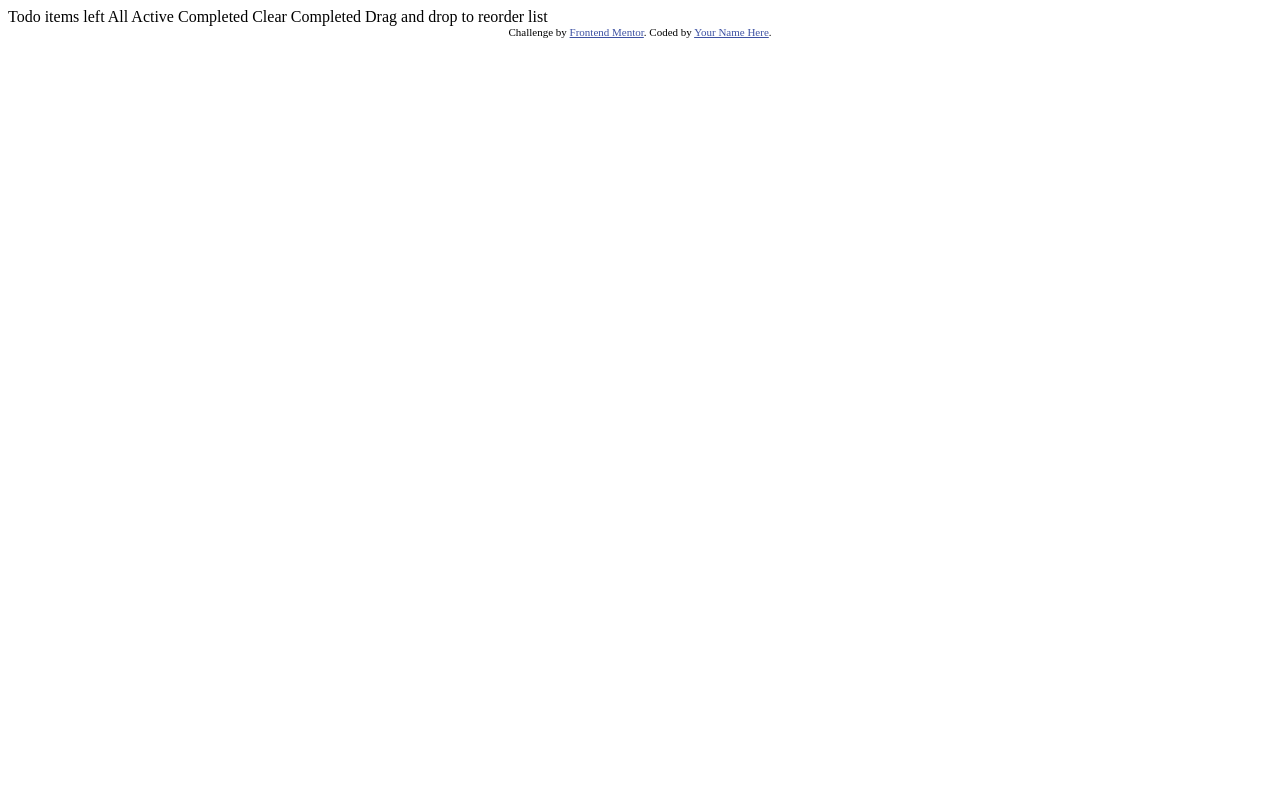
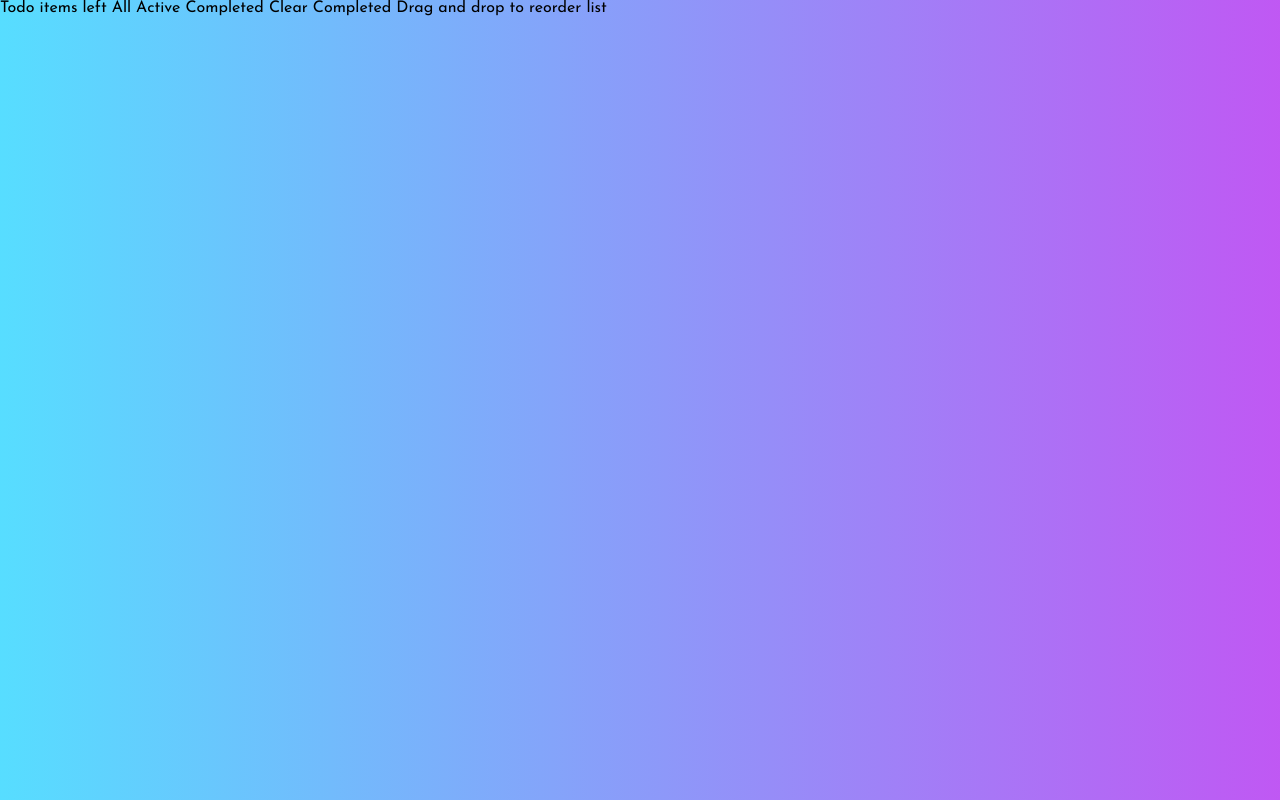
Before and after one commit to akwrigh7/To-Do_App, a plain HTML site: page index.html in a window 1280 px wide. Drawn offline with Linux system fonts and the light colour scheme.

Commit message:
added css reset and root variables

```diff
--- a/index.html
+++ b/index.html
@@ -1,36 +1,30 @@
 <!DOCTYPE html>
 <html lang="en">
     <head>
-  <meta charset="UTF-8">
-  <meta name="viewport" content="width=device-width, initial-scale=1.0"> <!-- displays site properly based on user's device -->
-
-  <link rel="icon" type="image/png" sizes="32x32" href="./images/favicon-32x32.png">
-
+        <meta charset="UTF-8" />
+        <meta name="viewport" content="width=device-width, initial-scale=1.0" />
+        <!-- displays site properly based on user's device -->
+        <meta name="author" content="Alex Wright" />
+        <link rel="stylesheet" href="styles.css" />
+        <link rel="preconnect" href="https://fonts.googleapis.com" />
+        <link rel="preconnect" href="https://fonts.gstatic.com" crossorigin />
+        <link
+            href="https://fonts.googleapis.com/css2?family=Josefin+Sans:ital,wght@0,100..700;1,100..700&display=swap"
+            rel="stylesheet"
+        />
+        <link
+            rel="icon"
+            type="image/png"
+            sizes="32x32"
+            href="./images/favicon-32x32.png"
+        />
         <title>Frontend Mentor | Todo app</title>
-
-  <!-- Feel free to remove these styles or customise in your own stylesheet 👍 -->
-  <style>
-    .attribution { font-size: 11px; text-align: center; }
-    .attribution a { color: hsl(228, 45%, 44%); }
-  </style>
     </head>
     <body>
-
         Todo
 
-  <!-- Add dynamic number --> items left
-
-  All
-  Active
-  Completed
-
-  Clear Completed
-
-  Drag and drop to reorder list
-
-  <div class="attribution">
-    Challenge by <a href="https://www.frontendmentor.io?ref=challenge" target="_blank">Frontend Mentor</a>.
-    Coded by <a href="#">Your Name Here</a>.
-  </div>
+        <!-- Add dynamic number -->
+        items left All Active Completed Clear Completed Drag and drop to reorder
+        list
     </body>
 </html>
--- /dev/null
+++ b/styles.css
@@ -0,0 +1,154 @@
+html,
+body,
+div,
+span,
+applet,
+object,
+iframe,
+h1,
+h2,
+h3,
+h4,
+h5,
+h6,
+p,
+blockquote,
+pre,
+a,
+abbr,
+acronym,
+address,
+big,
+cite,
+code,
+del,
+dfn,
+em,
+img,
+ins,
+kbd,
+q,
+s,
+samp,
+small,
+strike,
+strong,
+sub,
+sup,
+tt,
+var,
+b,
+u,
+i,
+center,
+dl,
+dt,
+dd,
+ol,
+ul,
+li,
+fieldset,
+form,
+label,
+legend,
+table,
+caption,
+tbody,
+tfoot,
+thead,
+tr,
+th,
+td,
+article,
+aside,
+canvas,
+details,
+embed,
+figure,
+figcaption,
+footer,
+header,
+hgroup,
+menu,
+nav,
+output,
+ruby,
+section,
+summary,
+time,
+mark,
+audio,
+video {
+    margin: 0;
+    padding: 0;
+    border: 0;
+    font-size: 100%;
+    font: inherit;
+    vertical-align: baseline;
+}
+/* HTML5 display-role reset for older browsers */
+article,
+aside,
+details,
+figcaption,
+figure,
+footer,
+header,
+hgroup,
+menu,
+nav,
+section {
+    display: block;
+}
+body {
+    line-height: 1;
+}
+ol,
+ul {
+    list-style: none;
+}
+blockquote,
+q {
+    quotes: none;
+}
+blockquote:before,
+blockquote:after,
+q:before,
+q:after {
+    content: "";
+    content: none;
+}
+table {
+    border-collapse: collapse;
+    border-spacing: 0;
+}
+
+:root {
+    --font-size: 18px;
+    --primary-font: "Josefin Sans", sans-serif;
+    --primary-color: hsl(220, 98%, 61%);
+    --background-gradient: linear-gradient(
+        to right,
+        hsl(192, 100%, 67%),
+        hsl(280, 87%, 65%)
+    );
+    /* Dark Theme */
+    --very-dark-blue: hsl(235, 21%, 11%);
+    --very-dark-desaturated-blue: hsl(235, 24%, 19%);
+    --light-grayish-blue: hsl(234, 39%, 85%);
+    --light-grayish-blue-hover: hsl(236, 33%, 92%);
+    --dark-grayish-blue: hsl(234, 11%, 52%);
+    --very-dark-grayish-blue-1: hsl(233, 14%, 35%);
+    --very-dark-grayish-blue-2: hsl(237, 14%, 26%);
+    /* Light Theme */
+    --very-light-gray: hsl(0, 0%, 98%);
+    --very-light-grayish-blue: hsl(236, 33%, 92%);
+    --light-grayish-blue: hsl(233, 11%, 84%);
+    --dark-grayish-blue: hsl(236, 9%, 61%);
+    --very-dark-grayish-blue: hsl(235, 19%, 35%);
+}
+
+html {
+    font-family: var(--primary-font);
+    background: var(--background-gradient);
+}
--- /dev/null
+++ b/todo.js
@@ -0,0 +1 @@
+let nums = 0;
```
Lines whose indentation alone changed are shown as unchanged.
